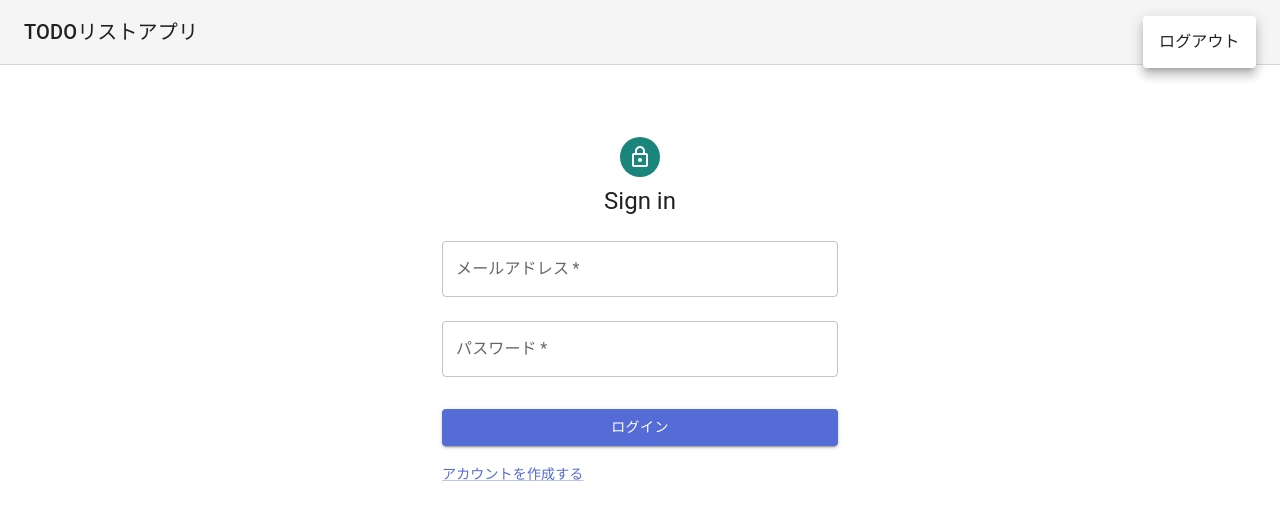
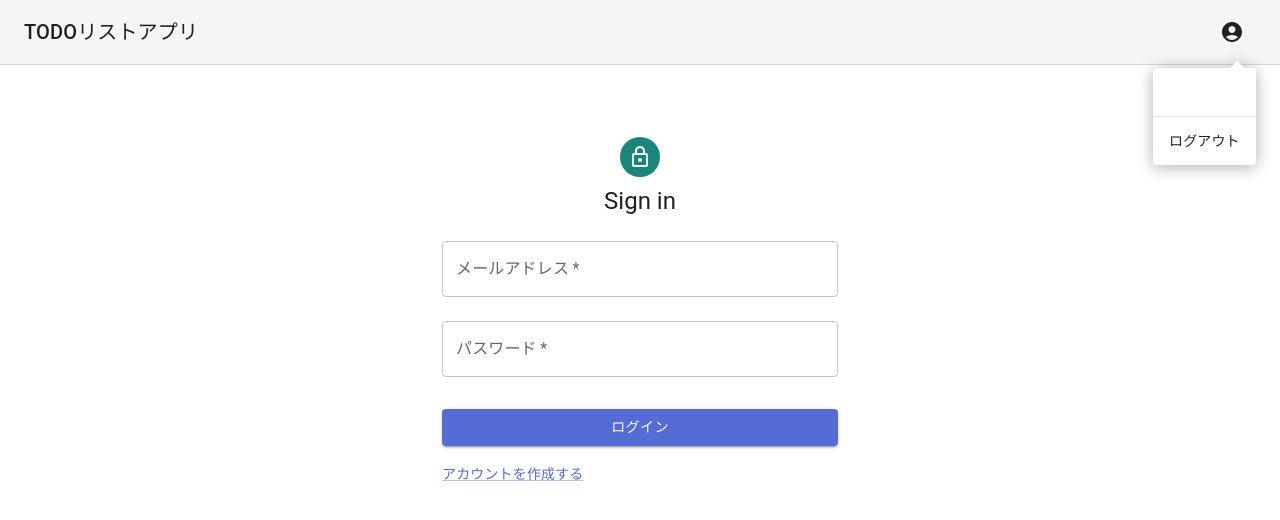
Before and after one commit to abekzk/todolist-nextjs-frontend, a Next.js app: page /signin in a window 1280 px wide. Both pictures are taken after a click on the button "account of current user". Shown: the top 520 px of the page. Built offline with nearby package versions, Linux system fonts and the light colour scheme; no server answers.

Commit message:
refactor: アカウント詳細のメニューバーのデザイン修正

```diff
--- a/src/components/Layout.tsx
+++ b/src/components/Layout.tsx
@@ -7,6 +7,7 @@
   IconButton,
   Menu,
   MenuItem,
+  Divider,
 } from '@mui/material';
 import Head from 'next/head';
 import { useRouter } from 'next/router';
@@ -20,7 +21,7 @@
 const Layout = ({ children, title }: Props) => {
   const [anchorEl, setAnchorEl] = useState<null | HTMLElement>(null); // TODO: ここの処理の理解
   const router = useRouter();
-  const { signOut } = useAuth();
+  const { auth, signOut } = useAuth();
 
   const handleMenu = (event: React.MouseEvent<HTMLElement>) => {
     setAnchorEl(event.currentTarget);
@@ -77,7 +78,7 @@
               id="menu-appbar"
               anchorEl={anchorEl}
               anchorOrigin={{
-                vertical: 'top',
+                vertical: 'bottom',
                 horizontal: 'right',
               }}
               keepMounted
@@ -85,10 +86,42 @@
                 vertical: 'top',
                 horizontal: 'right',
               }}
+              PaperProps={{
+                elevation: 0,
+                sx: {
+                  overflow: 'visible',
+                  filter: 'drop-shadow(0px 2px 8px rgba(0,0,0,0.32))',
+                  mt: 1.5,
+                  '& .MuiAvatar-root': {
+                    width: 32,
+                    height: 32,
+                    ml: -0.5,
+                    mr: 1,
+                  },
+                  '&:before': {
+                    content: '""',
+                    display: 'block',
+                    position: 'absolute',
+                    top: 0,
+                    right: 14,
+                    width: 10,
+                    height: 10,
+                    bgcolor: 'background.paper',
+                    transform: 'translateY(-50%) rotate(45deg)',
+                    zIndex: 0,
+                  },
+                },
+              }}
               open={Boolean(anchorEl)}
               onClose={handleClose}
             >
-              <MenuItem onClick={handleLogout}>ログアウト</MenuItem>
+              <MenuItem dense style={{ pointerEvents: 'none' }}>
+                {auth.user?.email}
+              </MenuItem>
+              <Divider />
+              <MenuItem dense onClick={handleLogout}>
+                ログアウト
+              </MenuItem>
             </Menu>
           </Toolbar>
         </AppBar>
```
